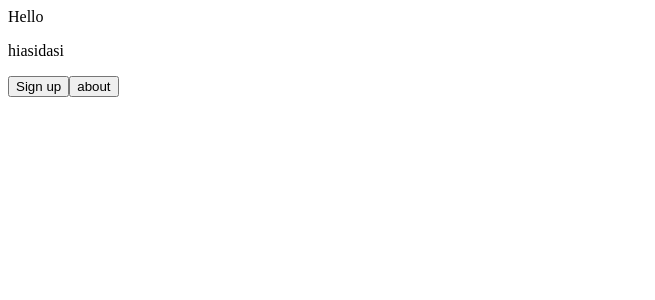
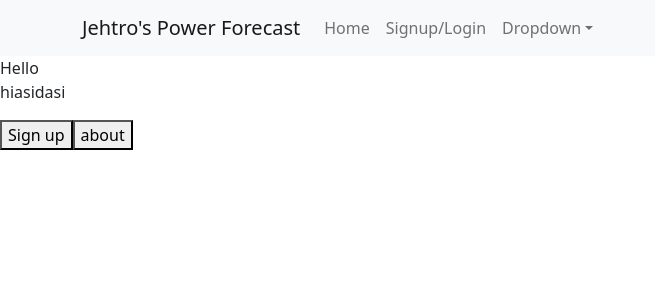
Before and after one commit to chloeyeo/AeroPowerPro-Renewable-Power-Forecasts, a React (Create React App) app: page / in a window 1280 px wide. Shown: the top 300 px of the page, without its empty margins (0-655 px from the left). Built offline with nearby package versions, Linux system fonts and the light colour scheme.

Commit message:
navigation bar created

```diff
--- a/package.json
+++ b/package.json
@@ -6,7 +6,9 @@
     "@testing-library/jest-dom": "^5.16.5",
     "@testing-library/react": "^13.4.0",
     "@testing-library/user-event": "^13.5.0",
+    "bootstrap": "^5.2.2",
     "react": "^18.2.0",
+    "react-bootstrap": "^2.5.0",
     "react-dom": "^18.2.0",
     "react-router-dom": "^6.4.3",
     "react-scripts": "5.0.1",
--- a/src/index.js
+++ b/src/index.js
@@ -1,6 +1,7 @@
 import React from "react";
 import ReactDOM from "react-dom/client";
 import App from "./App";
+import 'bootstrap/dist/css/bootstrap.css';
 
 ReactDOM.createRoot(document.getElementById("root")).render(
   <React.StrictMode>
--- a/src/pages/home/Home.js
+++ b/src/pages/home/Home.js
@@ -1,8 +1,10 @@
 import React from "react";
 import { Link } from "react-router-dom";
+import NavBar from "./NavBar";
 
 const Home = () => (
   <div>
+    <NavBar />
     Hello
     <p>hiasidasi</p>
     <Link to="/signup">
--- a/src/pages/home/NavBar.js
+++ b/src/pages/home/NavBar.js
@@ -1,25 +1,34 @@
 import React from "react";
 import Container from 'react-bootstrap/Container';
 import Navbar from 'react-bootstrap/Navbar';
+import Nav from 'react-bootstrap/Nav';
+import NavDropdown from 'react-bootstrap/NavDropdown';
 
 function NavBar() {
   return (
-    <>
-        <Navbar bg="dark" variant="dark">
-        <Container>
-            <Navbar.Brand href="#home">
-            <img
-                alt=""
-                src="/logo.svg"
-                width="30"
-                height="30"
-                className="d-inline-block align-top"
-            />{' '}
-            Power forecast
-            </Navbar.Brand>
-        </Container>
-        </Navbar>
-    </>
+    <Navbar bg="light" expand="lg">
+      <Container>
+        <Navbar.Brand href="#home">Jehtro's Power Forecast</Navbar.Brand>
+        <Navbar.Toggle aria-controls="basic-navbar-nav" />
+        <Navbar.Collapse id="basic-navbar-nav">
+          <Nav className="me-auto">
+            <Nav.Link href="#home">Home</Nav.Link>
+            <Nav.Link href="#link">Signup/Login</Nav.Link>
+            <NavDropdown title="Dropdown" id="basic-nav-dropdown">
+              <NavDropdown.Item href="#action/3.1">Action</NavDropdown.Item>
+              <NavDropdown.Item href="#action/3.2">
+                Another action
+              </NavDropdown.Item>
+              <NavDropdown.Item href="#action/3.3">Something</NavDropdown.Item>
+              <NavDropdown.Divider />
+              <NavDropdown.Item href="#action/3.4">
+                Separated link
+              </NavDropdown.Item>
+            </NavDropdown>
+          </Nav>
+        </Navbar.Collapse>
+      </Container>
+    </Navbar>
   );
 }
 
```
Also changed, not shown: 1 other file (tests, documents, lock files or other folders).
